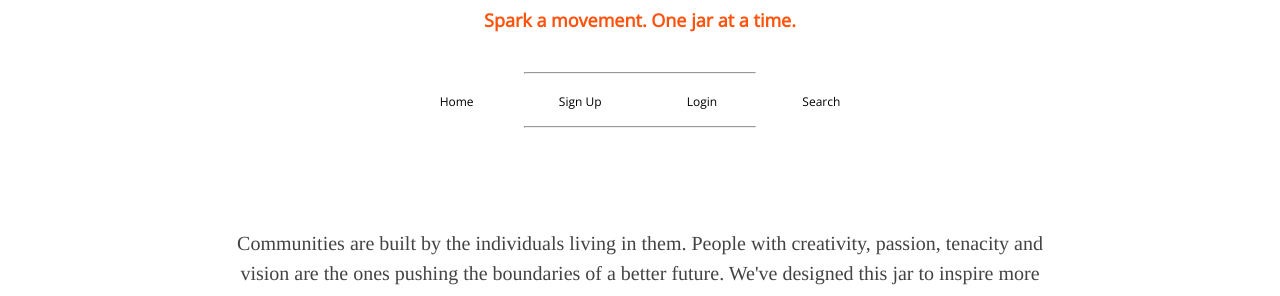
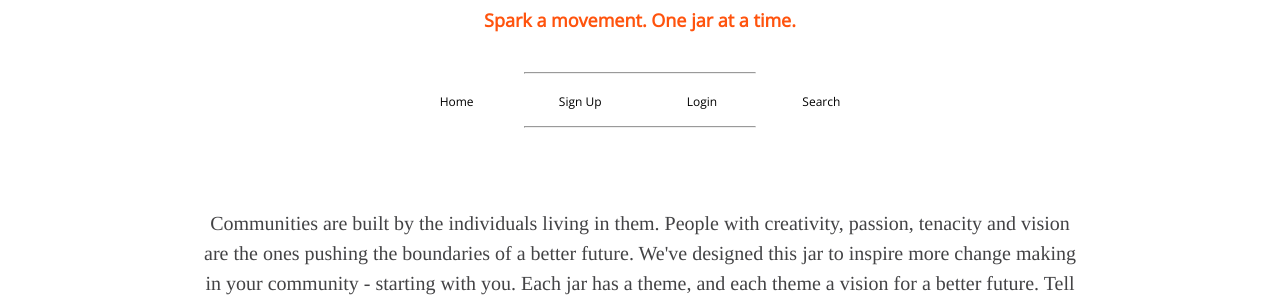
Before and after one commit to diti1/diti1.github.io, a plain HTML site: page index.html in a window 1280 px wide. Shown: the part 194-490 px from the top of the page. Drawn offline with nearby package versions, Linux system fonts and the light colour scheme.

Commit message:
Updating repo

```diff
--- a/main.css
+++ b/main.css
@@ -60,7 +60,7 @@ hr {
 	line-height: 1.5em;
 	text-align: center;
 	padding: 20px 150px 0px 150px;
-	margin: 3em;
+	margin: 2em;
 }
 
 .hashtag {
```
